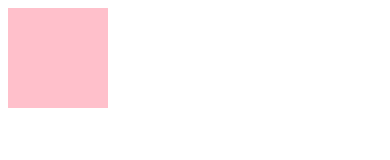
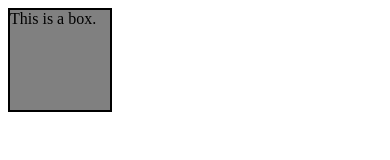
Before and after one commit to CodeWithMihran/Learning-Beginner-HTML-CSS, a plain HTML site: page index.html in a window 390 px wide. Drawn offline with Linux system fonts and the light colour scheme.

Commit message:
Learning Basics of CSS and Transition Properties

```diff
--- a/index.html
+++ b/index.html
@@ -3,10 +3,10 @@
 <head>
     <meta charset="UTF-8">
     <meta name="viewport" content="width=device-width, initial-scale=1.0">
-    <title>Practice Sheet 7</title>
+    <title>CSS Level 5</title>
     <link rel="stylesheet" href="style.css">
 </head>
 <body>
-    <div></div>
+    <div id="box">This is a box.</div>
 </body>
 </html>
--- a/style.css
+++ b/style.css
@@ -1,29 +1,22 @@
 div{
     height: 100px;
     width: 100px;
-    background-color: black;
+    border: 2px solid black;
+    background-color: grey;
+    /* transition-property: all;
+    transition-duration: 1s;
+    transition-timing-function: ease-in;
+    transition-delay: 1s; */
+    transition: all 1s ease-in 1s;
 }
 
-@media (max-width: 300px){
-    div{
-        background-color: green;
-    }
+div:hover{
+    background-color: black;
+    color: pink;
+    border-color: grey;
+    font-size: 20px;
 }
 
-@media (min-width: 300px) and (max-width: 400px){
-    div{
-        background-color: pink;
-    }
+div:active{
+    background-color: antiquewhite;
 }
-
-@media (min-width: 400px) and (max-width: 600px){
-    div{
-        background-color: red;
-    }
-}
-
-@media (min-width: 600px){
-    div{
-        background-color: blue;
-    }
-}
```
Also changed, not shown: Learned.css (+33 -0 lines), Learned.html (+16 -0 lines).
